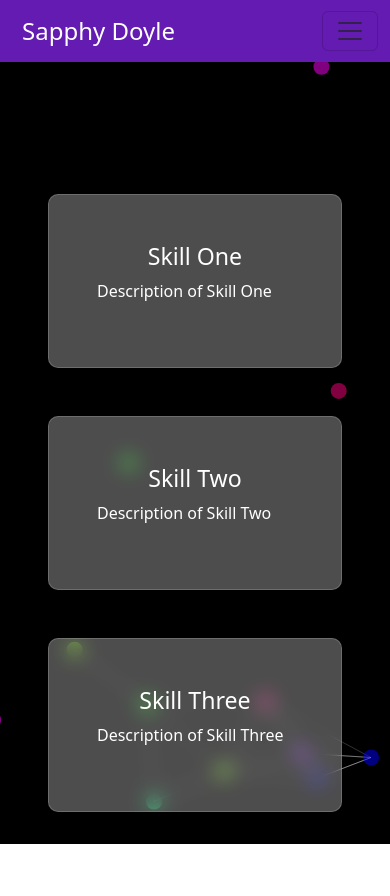
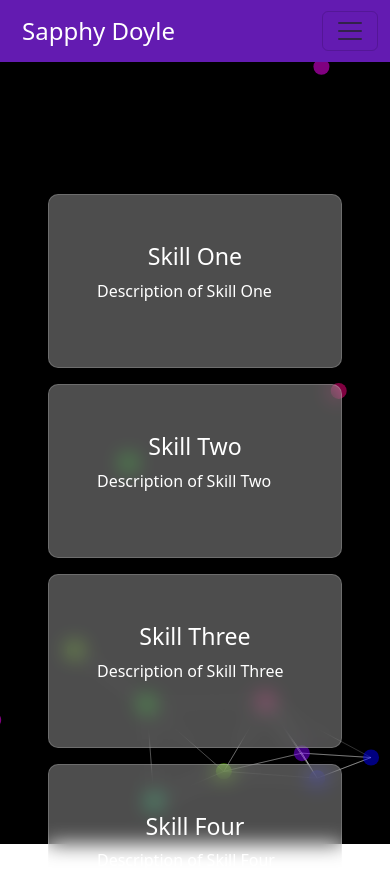
Before and after one commit to Terafora/Sapphy-Doyle-Profile-Site, a React (Create React App) app: page /skills in a window 390 px wide. Shown: the top 896 px of the page. Built offline with nearby package versions, Linux system fonts and the light colour scheme; the HTML template or start-up script is replaced by a standard one.

Commit message:
Add styling corrections to Skills component

```diff
--- a/src/components/Skills.css
+++ b/src/components/Skills.css
@@ -34,6 +34,6 @@ li {
 
 @media (max-width: 991px) {
     .skills-sect {
-        margin-top: 0;
+        margin: 0;
     }
 }
--- a/src/components/Skills.js
+++ b/src/components/Skills.js
@@ -135,17 +135,17 @@ export default function Skills() {
                     <div className="col-lg-11 py-5 px-5 d-flex justify-content-center align-items-center d-none d-lg-block">
                         {renderSkill()}
                     </div>
-                    <div className="col-md-12  py-5 px-5 d-lg-none">
+                    <div className="col-md-12 py-5 px-5 d-lg-none mt-0">
                         <div>{skillOne}</div>
-                        <div className="my-5">{skillTwo}</div>
-                        <div className="my-5">{skillThree}</div>
-                        <div className="my-5">{skillFour}</div>
-                        <div className="my-5">{skillFive}</div>
-                        <div className="my-5">{skillSix}</div>
-                        <div className="my-5">{skillSeven}</div>
-                        <div className="my-5">{skillEight}</div>
-                        <div className="my-5">{skillNine}</div>
-                        <div className="my-5">{skillTen}</div>
+                        <div className="my-3">{skillTwo}</div>
+                        <div className="my-3">{skillThree}</div>
+                        <div className="my-3">{skillFour}</div>
+                        <div className="my-3">{skillFive}</div>
+                        <div className="my-3">{skillSix}</div>
+                        <div className="my-3">{skillSeven}</div>
+                        <div className="my-3">{skillEight}</div>
+                        <div className="my-3">{skillNine}</div>
+                        <div className="mt-3">{skillTen}</div>
                     </div>
                 </div>
             </div>
```
